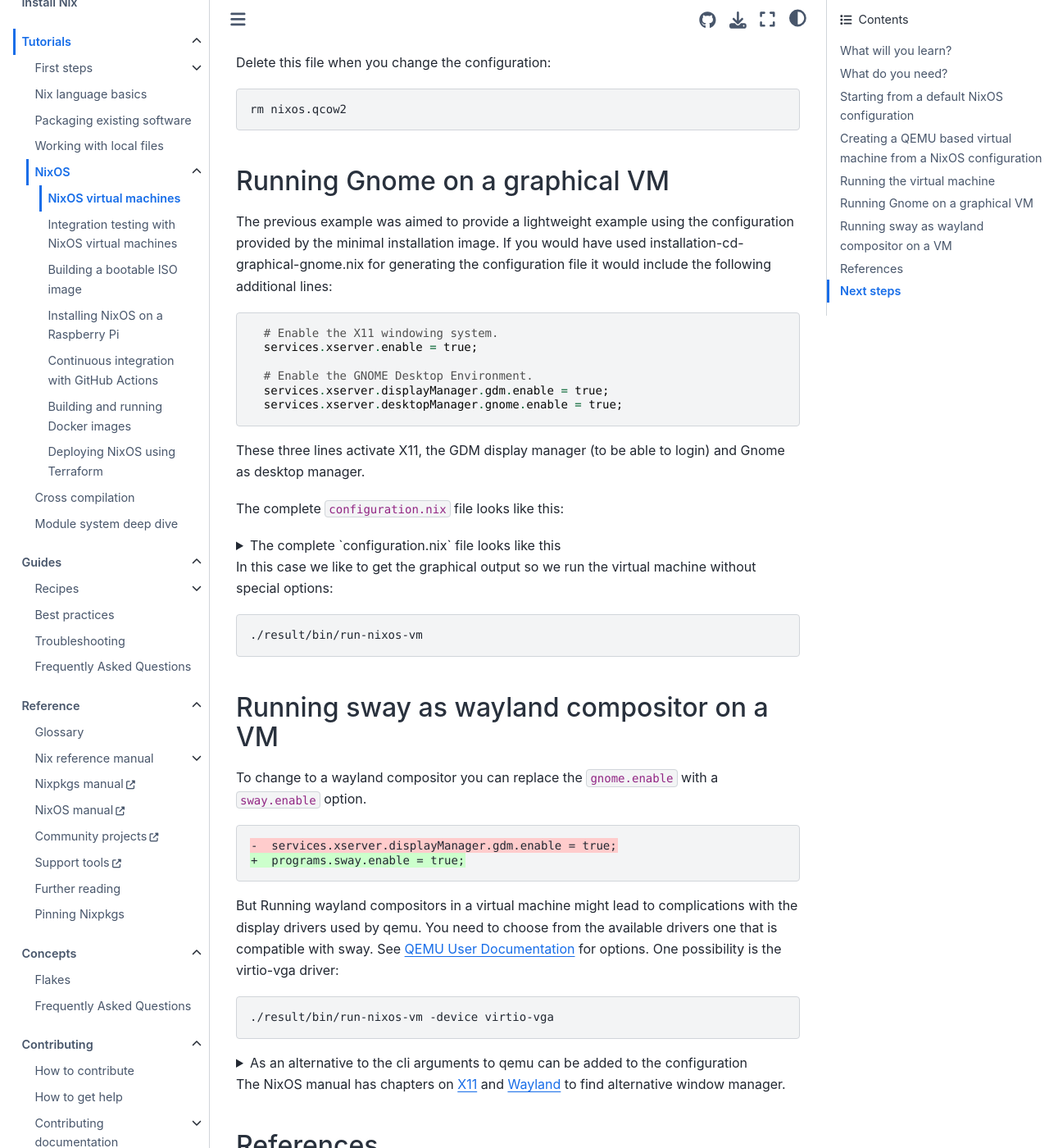
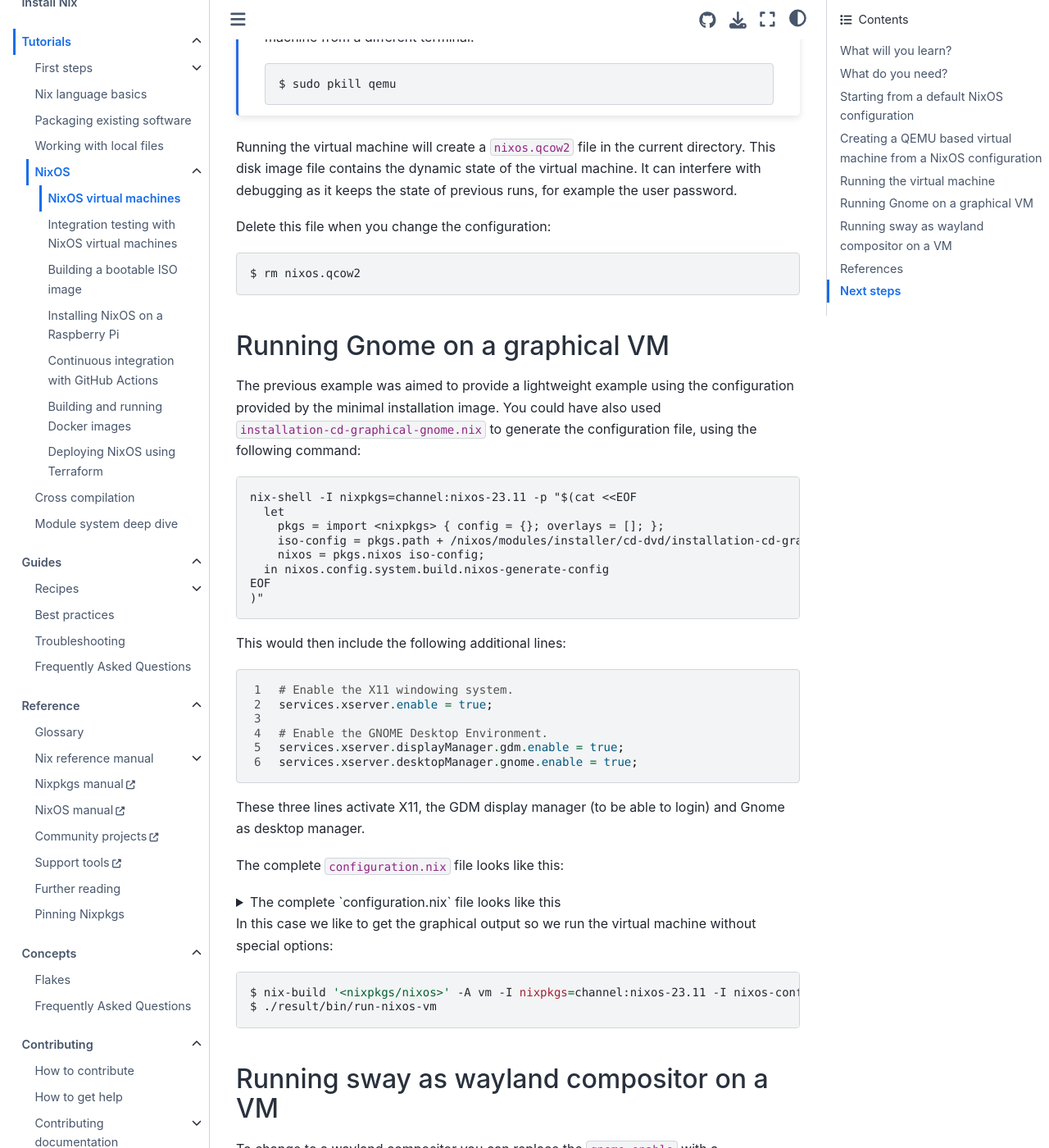
Before and after one commit to NixOS/nix.dev, a Sphinx documentation site: the page built from source/tutorials/nixos/nixos-configuration-on-vm.md, in a window 1280 px wide and 1400 px high, scrolled down 4845 px. Shown: the whole window at 82% size. Built offline with Sphinx 7.4.7 and the Sphinx Book theme 1.1.4, drawn with Linux system fonts in a browser that asks for light colours; some of the changed text lies outside the part shown.

Commit message:
Review and improve the NixOS configuration in VM tutorial
Done together in the docs team meeting

````diff
--- a/source/tutorials/nixos/nixos-configuration-on-vm.md
+++ b/source/tutorials/nixos/nixos-configuration-on-vm.md
@@ -34,22 +34,14 @@
 The output of 'nixos-generate-config' can be made reproducible in a `nix-shell` environment.
 Here we provide a configuration that is used for the [NixOS minimal ISO image](https://nixos.org/download#nixos-iso):
 
+
 ```shell-session
-nix-shell -I nixpkgs=channel:nixos-23.11 -p 'let pkgs = import <nixpkgs> { config = {}; overlays = []; }; iso-config = pkgs.path + /nixos/modules/installer/cd-dvd/installation-cd-minimal.nix; nixos = pkgs.nixos iso-config; in nixos.config.system.build.nixos-generate-config'
-```
-
-:::{dropdown} Detailed explanation
-
-The above shell command is a one-liner so it's easier to copy and paste.
-This is the readable long form using a [heredoc](https://en.wikipedia.org/wiki/Here_document):
-
-```{code-block} bash
 nix-shell -I nixpkgs=channel:nixos-23.11 -p "$(cat <<EOF
-let
-  pkgs = import <nixpkgs> { config = {}; overlays = []; };
-  iso-config = pkgs.path + /nixos/modules/installer/cd-dvd/installation-cd-minimal.nix;
-  nixos = pkgs.nixos iso-config;
-in nixos.config.system.build.nixos-generate-config
+  let
+    pkgs = import <nixpkgs> { config = {}; overlays = []; };
+    iso-config = pkgs.path + /nixos/modules/installer/cd-dvd/installation-cd-minimal.nix;
+    nixos = pkgs.nixos iso-config;
+  in nixos.config.system.build.nixos-generate-config
 EOF
 )"
 ```
@@ -60,14 +52,12 @@
 - Evaluate that NixOS configuration with `pkgs.nixos`
 - Return the derivation which produces the `nixos-generate-config` executable from the evaluated configuration
 
-:::
-
 By default, the generated configuration file is written to `/etc/nixos/configuration.nix`.
 To avoid overwriting this file you have to specify the output directory.
 Create a NixOS configuration in your working directory:
 
 ```shell-session
-nixos-generate-config --dir ./
+$ nixos-generate-config --dir ./
 ```
 
 In the working directory you will then find two files:
@@ -163,9 +153,7 @@
 A NixOS virtual machine is created with the `nix-build` command:
 
 ```shell-session
-nix-build '<nixpkgs/nixos>' -A vm \
--I nixpkgs=channel:nixos-23.11 \
--I nixos-config=./configuration.nix
+$ nix-build '<nixpkgs/nixos>' -A vm -I nixpkgs=channel:nixos-23.11 -I nixos-config=./configuration.nix
 ```
 
 This command builds the attribute `vm` from the `nixos-23.11` release of NixOS, using the NixOS configuration as specified in the relative path.
@@ -186,14 +174,6 @@
 
   Here we set `nixpkgs` to refer to a [specific version of Nixpkgs](ref-pinning-nixpkgs) and set `nix-config` to the `configuration.nix` file in the current directory.
 
-:::{admonition} NixOS
-On NixOS the `$NIX_PATH` environment variable is usually set up automatically, and there is also [a convenience command for building virtual machines](https://nixos.org/manual/nixos/stable/#sec-changing-config).
-You can use the current version of `nixpkgs` to build the virtual machine like this:
-```shell-session
-nixos-rebuild build-vm -I nixos-config=./configuration.nix
-```
-:::
-
 </details>
 
 ## Running the virtual machine
@@ -202,21 +182,18 @@
 It links to the directory that contains the virtual machine.
 
 ```shell-session
-ls -R ./result
-```
+$ ls -R ./result
+result:
+bin  system
 
-```console
-    result:
-    bin  system
-
-    result/bin:
-    run-nixos-vm
+result/bin:
+run-nixos-vm
 ```
 
 Run the virtual machine:
 
 ```shell-session
-QEMU_KERNEL_PARAMS=console=ttyS0 ./result/bin/run-nixos-vm -nographic; reset
+$ QEMU_KERNEL_PARAMS=console=ttyS0 ./result/bin/run-nixos-vm -nographic; reset
 ```
 
 This command will run QEMU in the current terminal due to `-nographic`.
@@ -226,20 +203,20 @@
 Check that the programs are indeed available as specified:
 
 ```shell-session
-cowsay hello | lolcat
+$ cowsay hello | lolcat
 ```
 
 Exit the virtual machine by shutting it down:
 
 ```shell-session
-sudo poweroff
+$ sudo poweroff
 ```
 
 :::{note}
 If you forgot to add the user to `wheel` or didn't set a password, stop the virtual machine from a different terminal:
 
 ```shell-session
-sudo pkill qemu
+$ sudo pkill qemu
 ```
 :::
 
@@ -250,15 +227,28 @@
 Delete this file when you change the configuration:
 
 ```shell-session
-rm nixos.qcow2
+$ rm nixos.qcow2
 ```
 
 ## Running Gnome on a graphical VM
 
 The previous example was aimed to provide a lightweight example using the configuration provided by the minimal installation image.
-If you would have used installation-cd-graphical-gnome.nix for generating the configuration file it would include the following additional lines:
+You could have also used `installation-cd-graphical-gnome.nix` to generate the configuration file, using the following command:
 
+```shell-session
+nix-shell -I nixpkgs=channel:nixos-23.11 -p "$(cat <<EOF
+  let
+    pkgs = import <nixpkgs> { config = {}; overlays = []; };
+    iso-config = pkgs.path + /nixos/modules/installer/cd-dvd/installation-cd-graphical-gnome.nix;
+    nixos = pkgs.nixos iso-config;
+  in nixos.config.system.build.nixos-generate-config
+EOF
+)"
 ```
+
+This would then include the following additional lines:
+
+```nix
   # Enable the X11 windowing system.
   services.xserver.enable = true;
 
@@ -299,28 +289,30 @@
 In this case we like to get the graphical output so we run the virtual machine without special options:
 
 ```shell-session
-./result/bin/run-nixos-vm
+$ nix-build '<nixpkgs/nixos>' -A vm -I nixpkgs=channel:nixos-23.11 -I nixos-config=./configuration.nix
+$ ./result/bin/run-nixos-vm
 ```
 
 ## Running sway as wayland compositor on a VM
 
 To change to a wayland compositor you can replace the `gnome.enable` with a `sway.enable` option.
 
-```diff
--  services.xserver.displayManager.gdm.enable = true;
+```{code-block} diff
+:caption: configuration.nix
+-  services.xserver.desktopManager.gnome.enable = true;
 +  programs.sway.enable = true;
-
 ```
 
-But Running wayland compositors in a virtual machine might lead to complications with the display drivers used by qemu.
+:::{note}
+Running wayland compositors in a virtual machine might lead to complications with the display drivers used by qemu.
 You need to choose from the available drivers one that is compatible with sway. See [QEMU User Documentation](https://www.qemu.org/docs/master/system/qemu-manpage.html) for options.
 One possibility is the virtio-vga driver:
 
 ```shell-session
-./result/bin/run-nixos-vm -device virtio-vga
+$ ./result/bin/run-nixos-vm -device virtio-vga
 ```
 
-<details><summary>As an alternative to the cli arguments to qemu can be added to the configuration</summary>
+<details><summary>As an alternative to the CLI, arguments to qemu can be added to the configuration file</summary>
 
 ```nix
 { config, pkgs, ... }:
@@ -350,7 +342,9 @@
 
 </details>
 
-The NixOS manual has chapters on [X11](https://nixos.org/manual/nixos/stable/#sec-x11) and [Wayland](https://nixos.org/manual/nixos/stable/#sec-wayland) to find alternative window manager.
+:::
+
+The NixOS manual has chapters on [X11](https://nixos.org/manual/nixos/stable/#sec-x11) and [Wayland](https://nixos.org/manual/nixos/stable/#sec-wayland) to find alternative window managers.
 
 
 ## References
````
